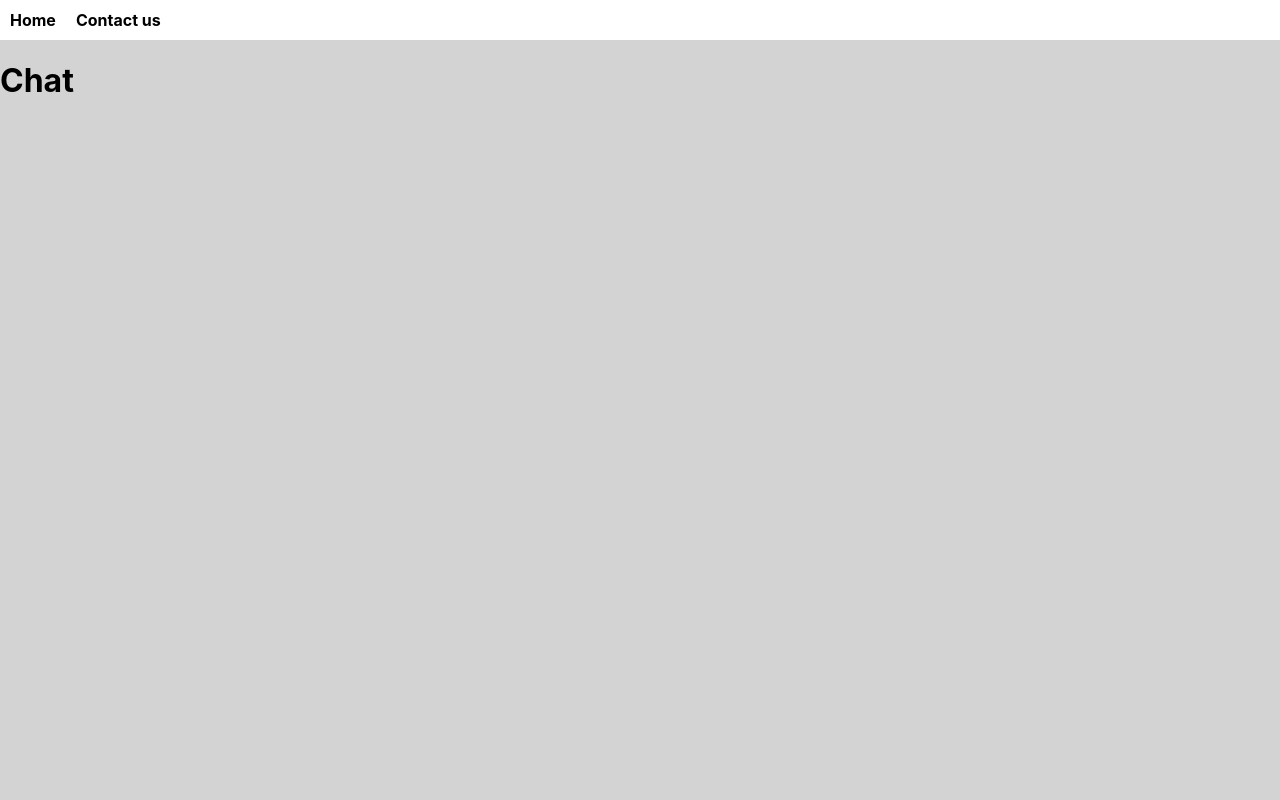
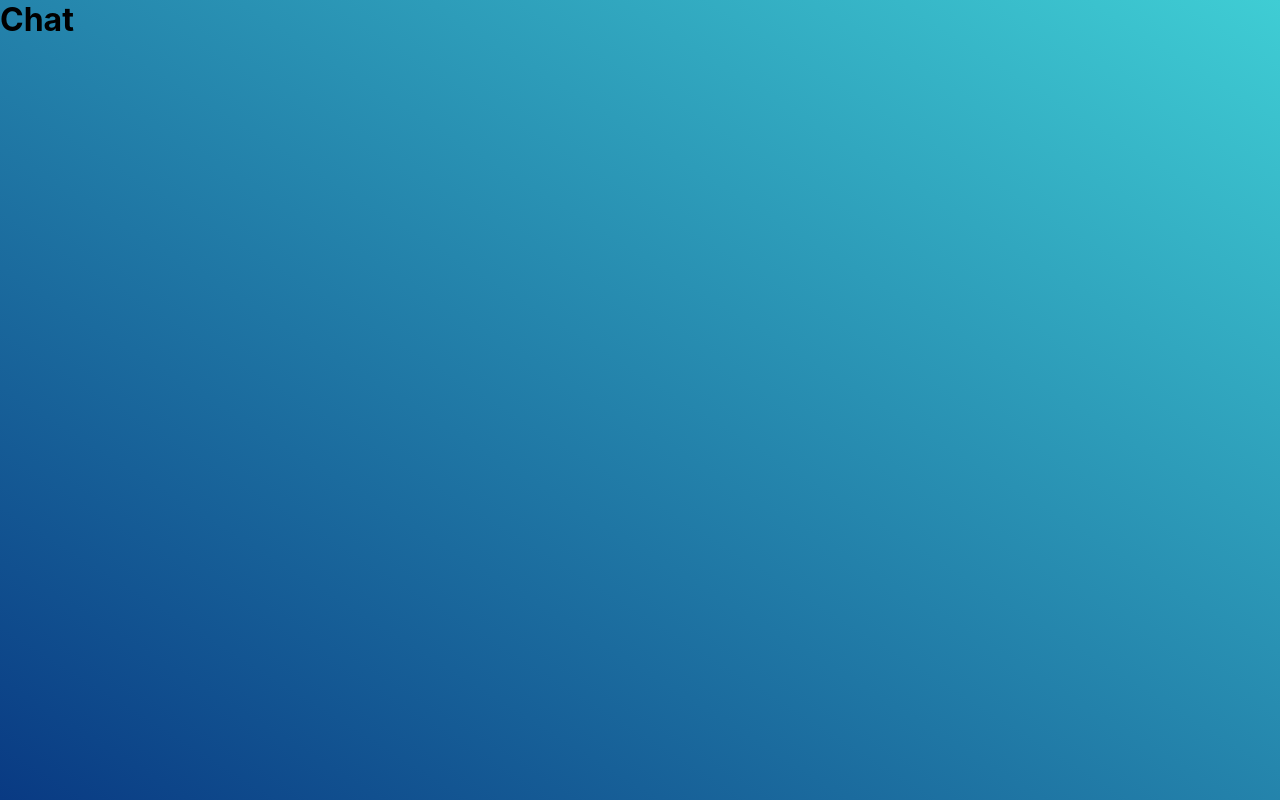
Before and after one commit to EmilyRoseCotter/chatable-front-end, a React (Create React App) app: page / in a window 1280 px wide. Built offline with nearby package versions, Linux system fonts and the light colour scheme.

Commit message:
Added background styling

```diff
--- a/public/index.html
+++ b/public/index.html
@@ -10,7 +10,7 @@
     />
     <link rel="apple-touch-icon" href="%PUBLIC_URL%/logo192.png" />
     <link rel="manifest" href="%PUBLIC_URL%/manifest.json" />
-    <title>Chatbot app</title>
+    <title>Chatable</title>
   </head>
   <body>
     <noscript>You need to enable JavaScript to run this app.</noscript>
--- a/src/components/App.js
+++ b/src/components/App.js
@@ -1,21 +1,19 @@
 import React from "react";
-import { BrowserRouter as Router, Route, Switch } from "react-router-dom";
 import "../styles/App.css";
-import NavBar from "./NavBar";
 import Home from "./HomePage/HomePage";
-import Contact from "./Contact";
+import getClassName from "../helpers/helpers";
+
+const myStyles = {
+  sunrise: "sunrise-home",
+  afternoon: "afternoon-home",
+  sunset: "sunset-home",
+};
 
 function App() {
   return (
-    <Router>
-      <div className="App">
-        <NavBar />
-        <Switch>
-          <Route exact path="/" component={Home} />
-          <Route exact path="/contact" component={Contact} />
-        </Switch>
-      </div>
-    </Router>
+    <div className={`App ${getClassName(myStyles)}`}>
+      <Home />
+    </div>
   );
 }
 
--- a/src/components/HomePage/HomePage.js
+++ b/src/components/HomePage/HomePage.js
@@ -1,9 +1,10 @@
 import React from "react";
+import "../../styles/HomePage.css";
 
 function Home() {
   return (
-    <div className="contact">
-      <h1>Chat</h1>
+    <div>
+      <h1 className="heading">Chat</h1>
     </div>
   );
 }
--- /dev/null
+++ b/src/helpers/helpers.js
@@ -0,0 +1,15 @@
+function getClassName(styles) {
+  let className;
+  const time = new Date().getHours();
+  if (time >= 6 && time < 12) {
+    className = styles.sunrise;
+  } else if (time >= 12 && time < 19) {
+    className = styles.afternoon;
+  } else {
+    className = styles.sunset;
+  }
+
+  return className;
+}
+
+export default getClassName;
--- a/src/styles/App.css
+++ b/src/styles/App.css
@@ -1,3 +1,15 @@
-body {
-  background-color: lightgray;
+.App {
+  min-height: 100vh;
 }
+
+.sunrise-home {
+  background: linear-gradient(to right top, #FF6700, #FFA700);
+}
+
+.afternoon-home {
+background: linear-gradient(to right top, #093A83, #3FCDD4);
+}
+
+.sunset-home {
+background: linear-gradient(to right top, #EE808B, #6A0D83);
+}
--- /dev/null
+++ b/src/styles/HomePage.css
@@ -0,0 +1,3 @@
+.heading {
+  margin-top: 0;
+}
```
Also changed, not shown: src/components/Footer.js (added), src/components/Header.js (added).
